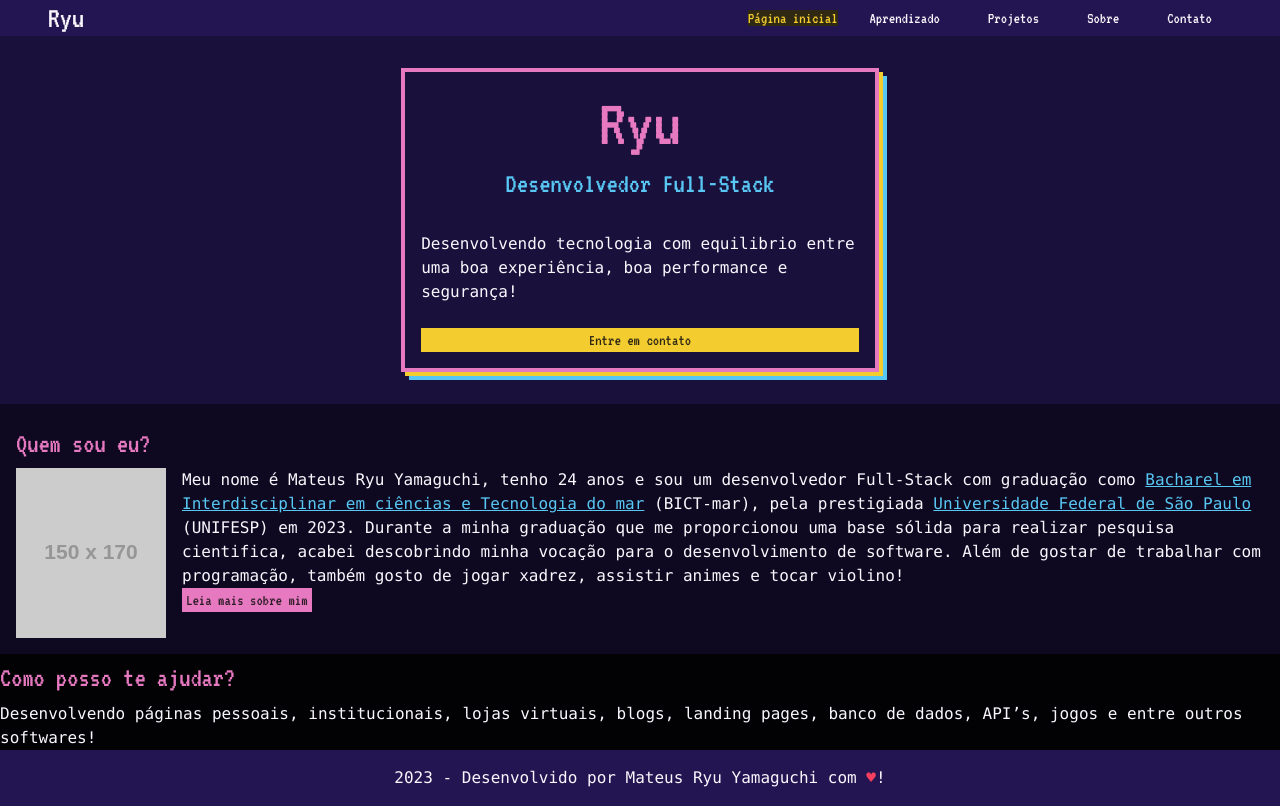
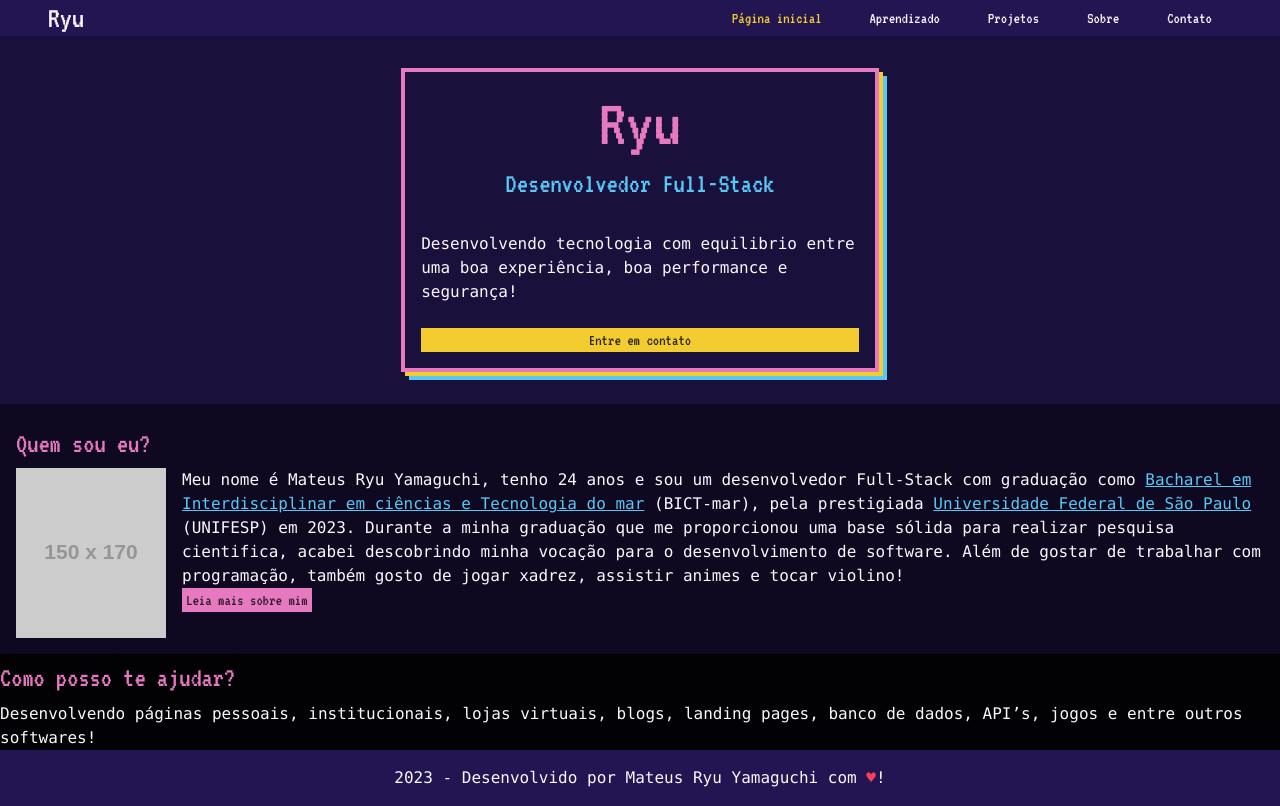
Before and after one commit to MateusRyu/portfolio, a Next.js app: page / in a window 1280 px wide. Built offline with nearby package versions, Linux system fonts and the light colour scheme.

Commit message:
refactor: Destruct nav item to a new component and move where check the pathname to the layout

```diff
--- a/app/layout.tsx
+++ b/app/layout.tsx
@@ -1,17 +1,18 @@
 import './globals.css'
 import type { Metadata } from 'next'
-import { Inter } from 'next/font/google'
+import { usePathname } from 'next/navigation';
 import MainNavbar from '@/components/navbar/Header'
 import MainFooter from '@/components/footer/MainFooter'
 
+const pathname = usePathname();
 const navItems = [
   {
     label: "Página inicial",
-    link: "/"
+    link: "/",
   },
   {
     label: "Aprendizado",
-    link: "/aprendizado"
+    link: "/aprendizado",
   },
   {
     label: "Projetos",
@@ -26,6 +27,14 @@ const navItems = [
     link: "Contato"
   }
 ];
+
+for (let i=0; i <navItems.length; i++) {
+  if (pathname === navItems[i].link) {
+    navItems[i].active = true;
+  } else {
+    navItems[i].active = false;
+  }
+}
 
 export const metadata: Metadata = {
   title: 'Portfólio do Ryu',
--- a/components/navbar/Header.tsx
+++ b/components/navbar/Header.tsx
@@ -1,16 +1,17 @@
 'use client'
-import { usePathname } from 'next/navigation';
 import {useState} from 'react';
 
 import Close from '../icons/Close';
 import Hamburger from '../icons/Hamburger';
+import NavItem from './NavItem';
 
-export interface Item {
+export type Item = {
   label: string;
   link: string;
+  active: boolean
 };
 
-export interface HeaderProps {
+export type HeaderProps = {
   brandName: string;
   navItems: Item[];
 };
@@ -20,17 +21,11 @@ export default function Header({ brandName, navItems }: HeaderProps) {
   const toggleMenu = () => {
     setIsClose(!isClose);
   };
-  const pathname = usePathname();
-  const navbar = navItems.map( (item) => (pathname == item.link?<li key={item.link} className="disabled w-full">
-        <a href="#" className="bg-accent-content text-accent">
-          {item.label}
-        </a>
-      </li>:<li key={item.link} className="flex">
-        <a href={item.link} className="px-4 w-full hover:bg-primary hover:text-primary-content text-neutral-content md:hover:bg-neutral md:hover:text-primary border-t-2 border-neutral-content md:border-t-0">
-          {item.label}
-        </a>
-      </li>
-  ))
+  const navbar = navItems.map((item) => (
+    <NavItem href={item.link} active={item.active}>
+      {item.label}
+    </NavItem>
+  ));
 
   return (
     <header className="bg-neutral py-0 px-0">
--- /dev/null
+++ b/components/navbar/NavItem.tsx
@@ -0,0 +1,23 @@
+import Link from "next/link";
+
+export type NavItemProps = {
+  href: string;
+  active?: boolean;
+  children: string;
+};
+
+function NavItem({href, active=false, children}: NavItemProps) {
+  const linkStyle = active?"bg-accent-content text-accent md:bg-inherit":"hover:bg-primary hover:text-primary-content text-neutral-content md:hover:bg-inherit md:hover:text-primary ";
+  return (
+      <li key={href} className="flex p-0">
+      <Link
+        href={href}
+        className={`w-full px-4 border-t-2 border-neutral-content md:border-t-0 ${linkStyle}`}
+      >
+        {children}
+      </Link>
+    </li>
+  )
+}
+
+export default NavItem;
```
